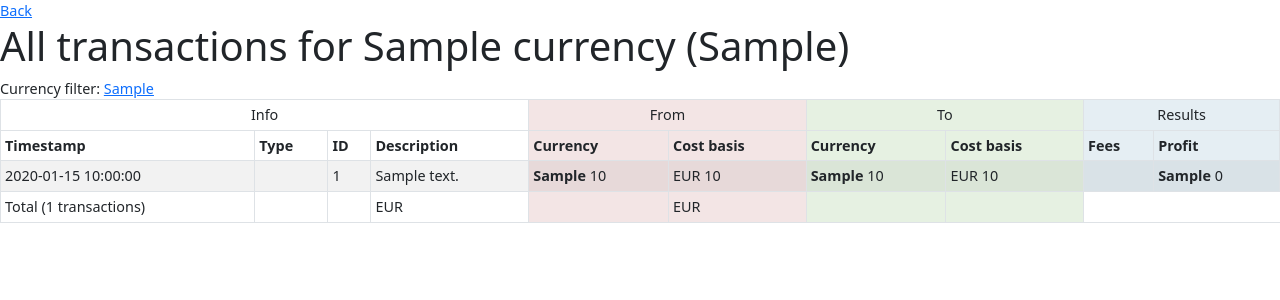
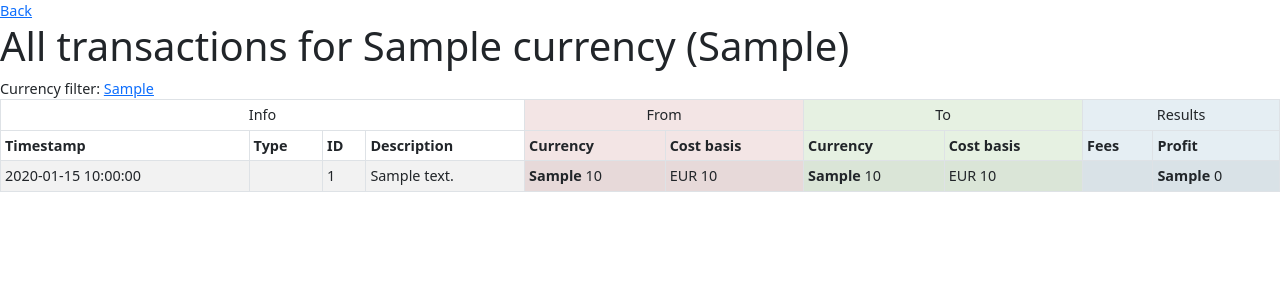
Before and after one commit to ranta/crypto-fifo-taxes, a Django app: a page that uses crypto_fifo_taxes/templates/crypto_fifo_taxes/transaction_by_currency_list.html in a window 1280 px wide. Shown: the top 300 px of the page. Run offline with Django 3.2, Linux system fonts and the light colour scheme; tables that the repository leaves empty hold one stand-in row (values such as "Sample post").

Commit message:
Remove total rows in transactions by currency list template

```diff
--- a/crypto_fifo_taxes/templates/crypto_fifo_taxes/transaction_by_currency_list.html
+++ b/crypto_fifo_taxes/templates/crypto_fifo_taxes/transaction_by_currency_list.html
@@ -90,19 +90,6 @@
                     </td>
                 </tr>
             {% endfor %}
-            <tr>
-                <td>Total ({{ transaction_list.count }} transactions)</td>
-                <td></td>
-
-                <td></td>
-                <td>EUR {{ totals.sum_from_value|floatformat:2 }}</td>
-
-                <td></td>
-                <td>EUR {{ totals.sum_to_value|floatformat:2 }}</td>
-
-                <td>{% if totals.sum_fee_amount %}EUR {{ totals.sum_fee_amount|floatformat:2 }}{% endif %}</td>
-                <td>{% if totals.sum_profit %}EUR {{ totals.sum_profit|floatformat:2 }}{% endif %}</td>
-            </tr>
             </tbody>
         </table>
     {% else %}
```
